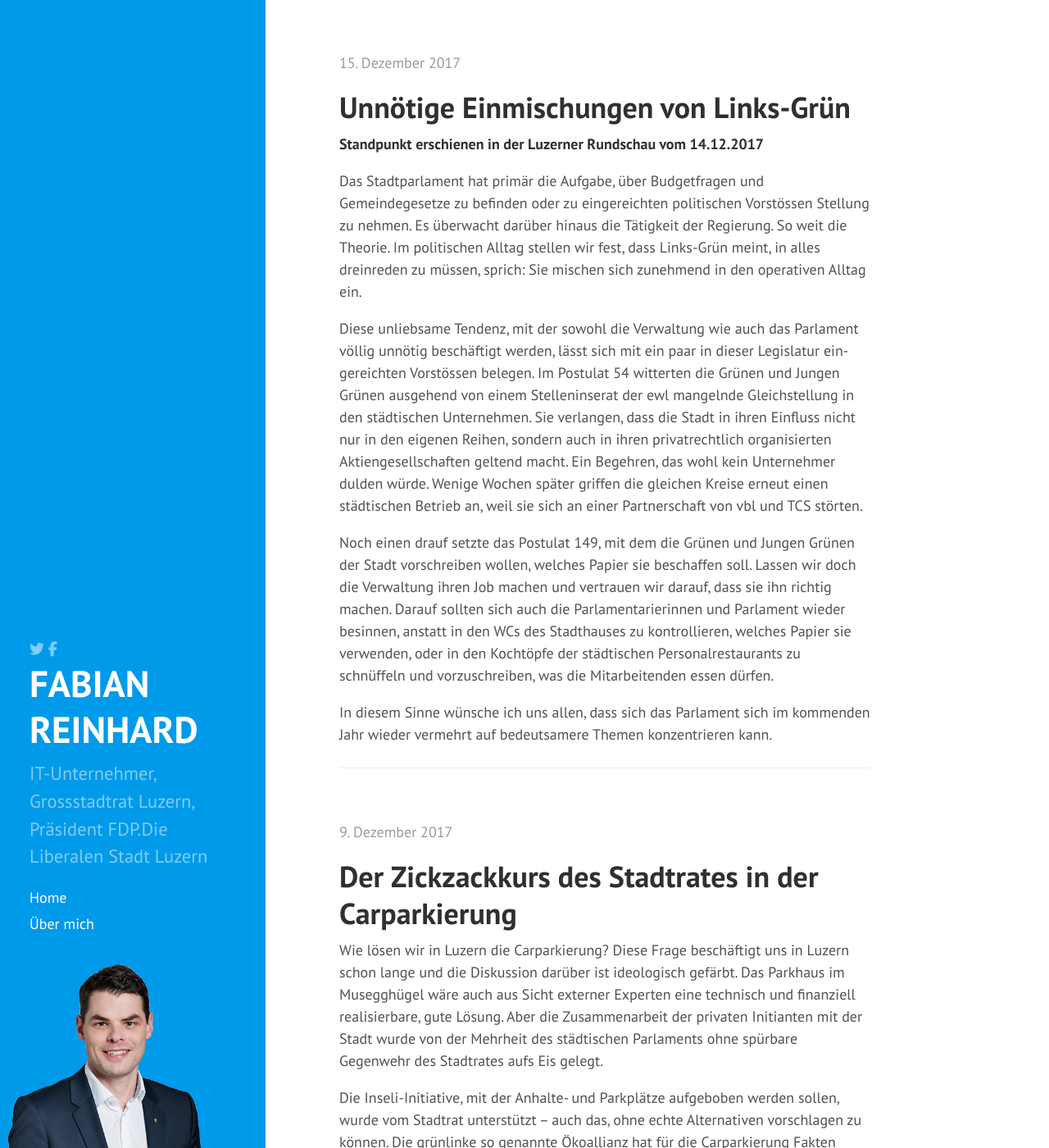
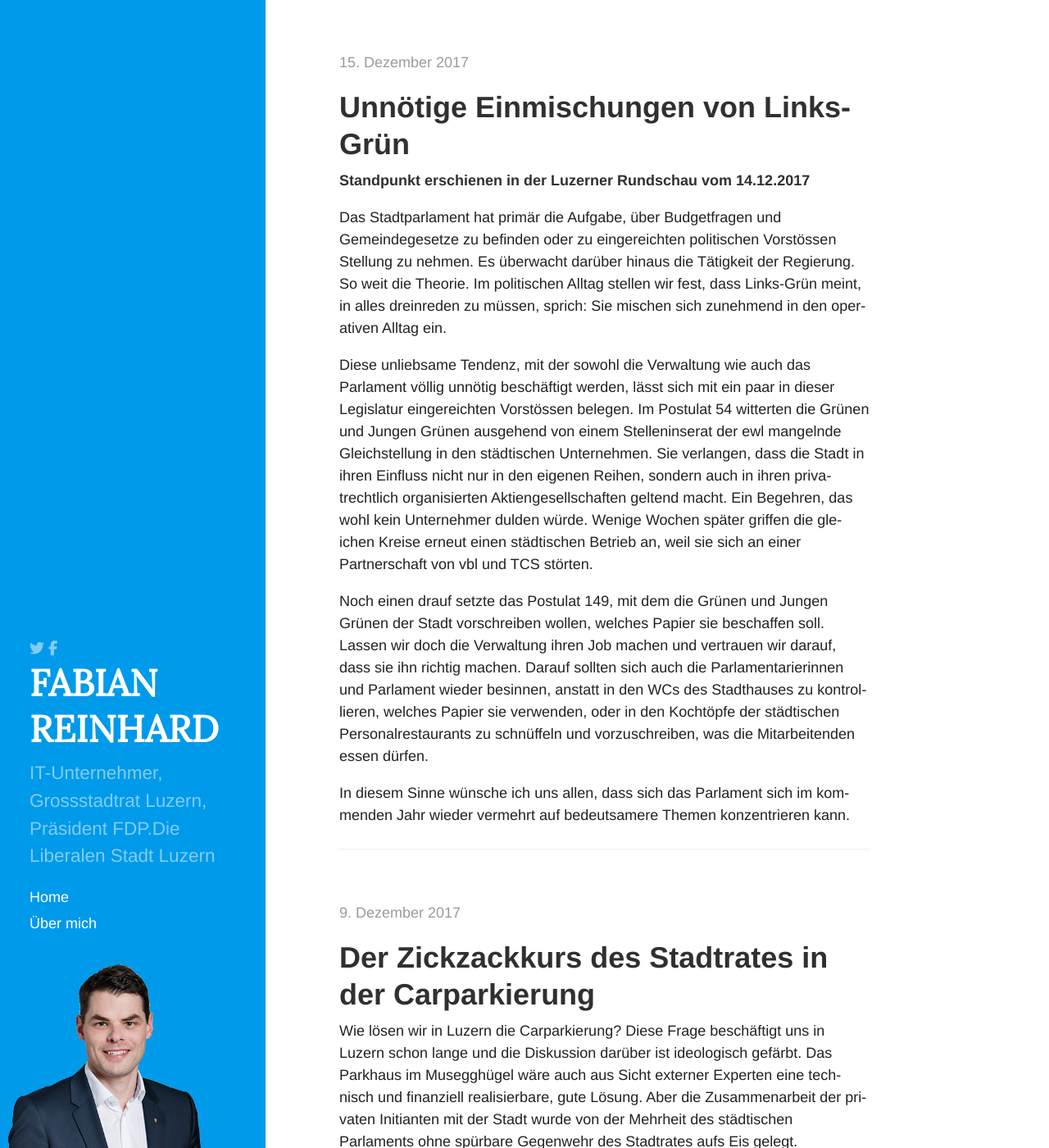
Before and after one commit to freinhard/freinhard.github.io, a Jekyll site: the page built from index.html, in a window 1280 px wide and 1400 px high. Shown: the whole window at 82% size. Built offline with Jekyll 4.4.1, drawn with Linux system fonts in a browser that asks for light colours; nearby versions of some CDN libraries; the list of posts is cut into pages by our own code; comment, search, counter and statistics services are not loaded.

Commit message:
Change font

```diff
--- a/_includes/head.html
+++ b/_includes/head.html
@@ -21,7 +21,7 @@
   <link rel="stylesheet" href="{{ site.baseurl }}/public/css/syntax.css">
   <link rel="stylesheet" href="{{ site.baseurl }}/public/css/hyde.css">
   <link rel="stylesheet" href="{{ site.baseurl }}/public/css/custom.css">
-  <link rel="stylesheet" href="http://fonts.googleapis.com/css?family=PT+Sans:400,400italic,700|Abril+Fatface">
+  <link href="https://fonts.googleapis.com/css?family=Lora" rel="stylesheet">
 
   <!-- Icons -->
   <link rel="apple-touch-icon-precomposed" sizes="144x144" href="{{ site.baseurl }}/public/apple-touch-icon-144-precomposed.png">
--- a/public/css/custom.css
+++ b/public/css/custom.css
@@ -1,4 +1,6 @@
 html {font-size: 18px;}
+
+body {color: rgb(34, 34, 34)}
 
 .sidebar {
     background-color: #009AEA
@@ -12,7 +14,7 @@
 }
 
 .sidebar-about h1 {
-    font-family: "PT Sans", Helvetica, Arial, sans-serif;
+    font-family: Lora, Palatino, Times, "Times New Roman", serif;
     font-size: 2.5em;
     -ms-hyphens: manual;
     -webkit-hyphens: manual;
```
